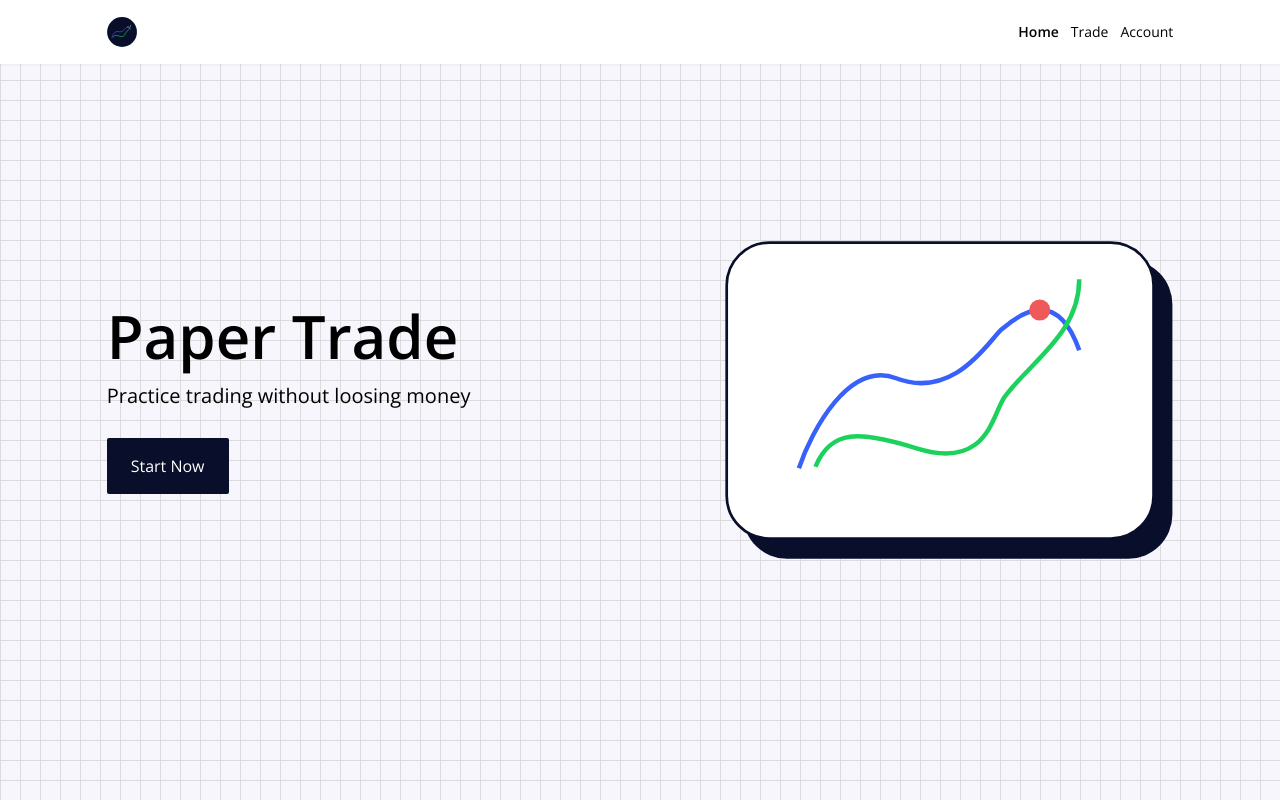
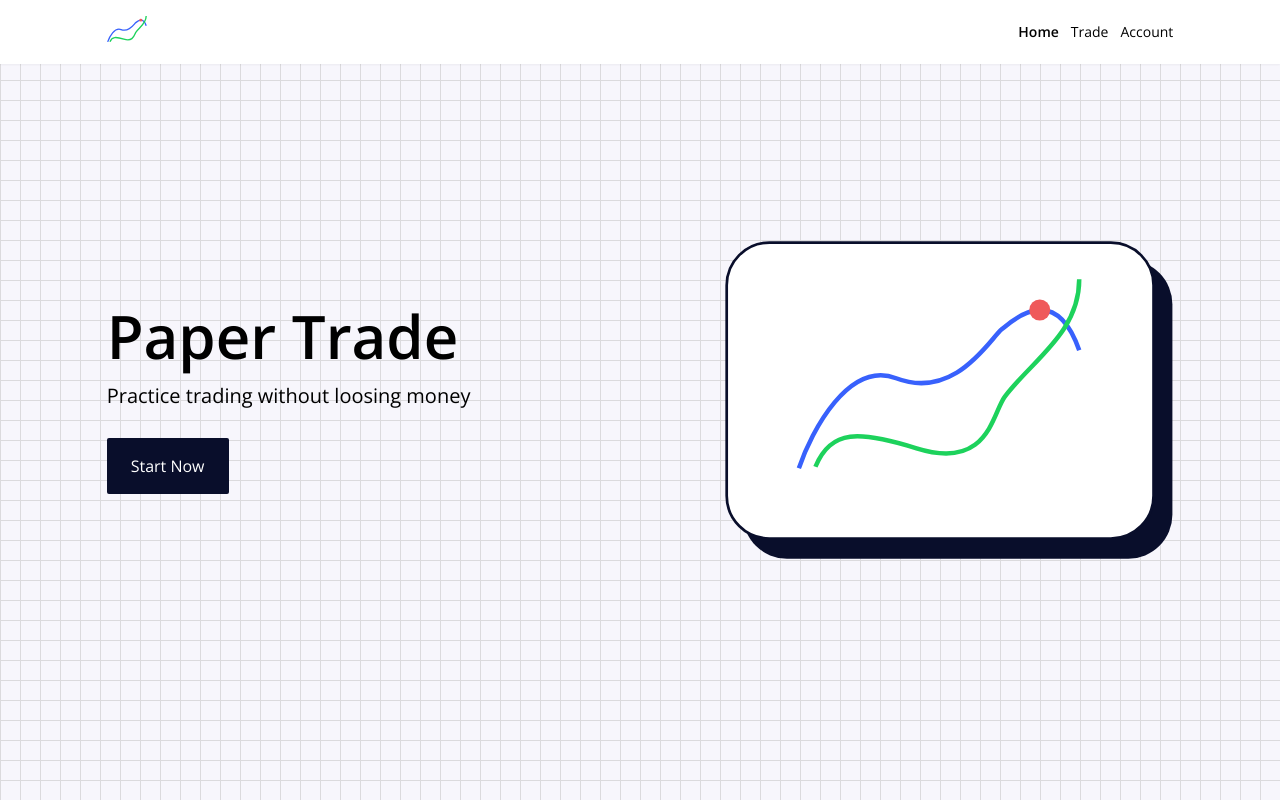
Before and after one commit to ralflopez/paper-trade-nextjs, a Next.js app: page / in a window 1280 px wide. Built offline with nearby package versions, Linux system fonts and the light colour scheme; no server answers.

Commit message:
:lipstick: change navbar brand to transparent icon variant

```diff
--- a/components/General/Navbar.tsx
+++ b/components/General/Navbar.tsx
@@ -28,12 +28,14 @@ const Navbar = () => {
         <div className='flex items-center justify-between w-11/12 h-full flex-coli md:flex-row md:w-10/12 max-w-7xl'>
           <div className='flex justify-between w-full'>
             <Link href='/' passHref>
-              <Image
-                src='/paper-trade-logo.svg'
-                alt='Paper Trade'
-                width={30}
-                height={30}
-              />
+              <a>
+                <Image
+                  src='/paper-trade-logo.svg'
+                  alt='Paper Trade'
+                  width={40}
+                  height={40}
+                />
+              </a>
             </Link>
             <div
               className='grid p-1 transition-colors duration-300 ease-out bg-gray-200 rounded-full cursor-pointer md:hidden place-items-center hover:bg-gray-300'
```
Also changed, not shown: public/paper-trade-logo.svg.
